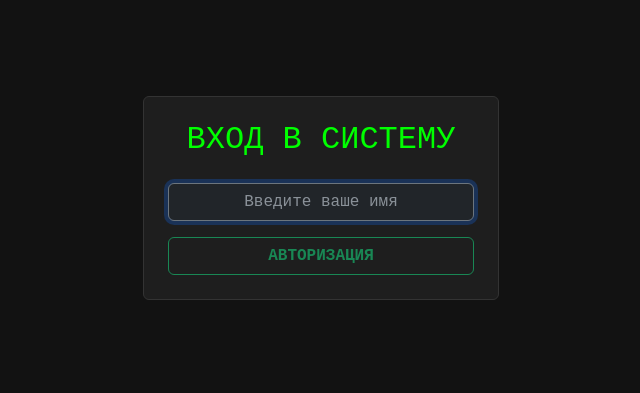
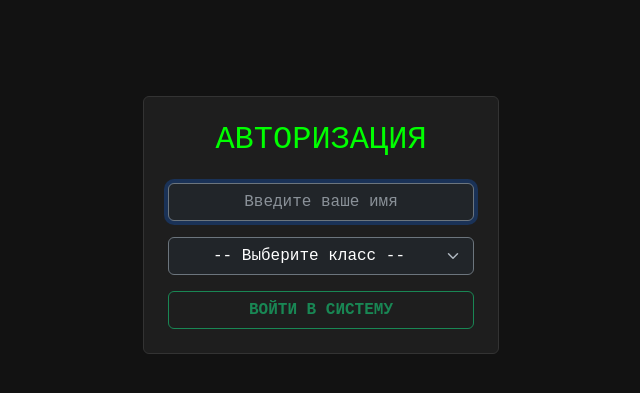
Before and after one commit to va2teen-git/sch-edu-server, a Flask app: page / in a window 1280 px wide. Shown: the part 56-449 px from the top of the page, without its empty margins (319-959 px from the left). Run offline with Flask 3, Linux system fonts and the light colour scheme.

Commit message:
feat: Add grade selection and split menu between 8th and 11th grades

```diff
--- a/app.py
+++ b/app.py
@@ -75,15 +75,24 @@
 def login():
     if request.method == 'POST':
         name = request.form.get('student_name', '').strip()
-        if not name:
-            return render_template('login.html', error="Имя не может быть пустым")
+        grade = request.form.get('grade', '')
 
-        session['student_name'] = name
+        if not name or not grade:
+            return render_template('login.html', error="Заполните все поля")
 
-        if name == '#учитель#':
-            return redirect('/teacher')
+        if grade == 'teacher' or name == '#учитель#':
+            if name == '#учитель#':
+                session['student_name'] = '#учитель#'
+                session['grade'] = 'teacher'
+                return redirect('/teacher')
+            else:
+                return render_template('login.html', error="Неверный код доступа учителя")
 
-        log_action(name, "--- ВОШЕЛ В СИСТЕМУ ---")
+        full_name = f"{name} ({grade} кл)"
+        session['student_name'] = full_name
+        session['grade'] = grade
+
+        log_action(full_name, "--- ВОШЕЛ В СИСТЕМУ ---")
         session['m1_correct'] = 0
         session['m2_correct'] = 0
         return redirect('/menu')
@@ -93,7 +102,7 @@
 @app.route('/menu')
 def menu():
     if 'student_name' not in session: return redirect('/')
-    return render_template('menu.html', name=session['student_name'])
+    return render_template('menu.html', name=session['student_name'], grade=session.get('grade', '8'))
 
 @app.route('/theory')
 def theory():
--- a/templates/login.html
+++ b/templates/login.html
@@ -3,15 +3,22 @@
 <div class="row justify-content-center">
     <div class="col-md-6 col-lg-4">
         <div class="card cyber-card text-center p-4 mt-5">
-            <h2 class="cyber-text mb-4">ВХОД В СИСТЕМУ</h2>
+            <h2 class="cyber-text mb-4">АВТОРИЗАЦИЯ</h2>
             {% if error %}
             <div class="alert alert-danger">{{ error }}</div>
             {% endif %}
             <form method="POST">
                 <div class="mb-3">
-                    <input type="text" name="student_name" class="form-control bg-dark text-white border-secondary text-center" placeholder="Введите ваше имя" required autofocus>
+                    <input type="text" name="student_name" class="form-control bg-dark text-white border-secondary text-center mb-3" placeholder="Введите ваше имя" required autofocus>
+
+                    <select name="grade" class="form-select bg-dark text-white border-secondary text-center" required>
+                        <option value="" disabled selected>-- Выберите класс --</option>
+                        <option value="8">8 Класс (Системы счисления)</option>
+                        <option value="11">11 Класс (Теория кодирования)</option>
+                        <option value="teacher">Я учитель</option>
+                    </select>
                 </div>
-                <button type="submit" class="btn btn-outline-success w-100 fw-bold">АВТОРИЗАЦИЯ</button>
+                <button type="submit" class="btn btn-outline-success w-100 fw-bold">ВОЙТИ В СИСТЕМУ</button>
             </form>
         </div>
     </div>
```
Also changed, not shown: templates/menu.html (+10 -1 lines).
